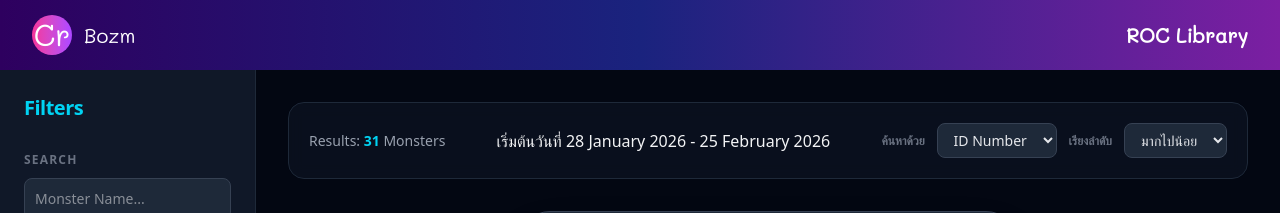
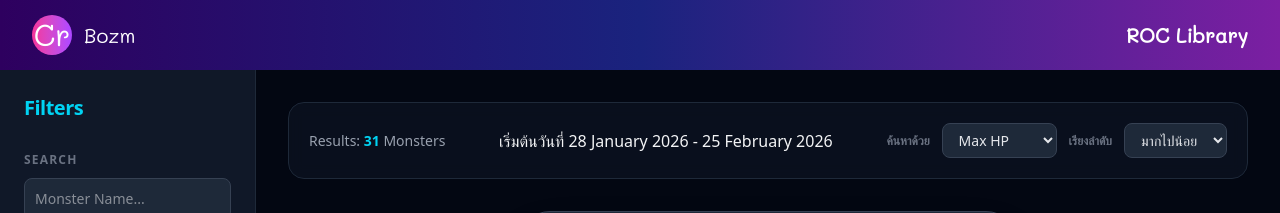
Before and after one commit to Suphanat-th/ROC_Library, a Next.js app in the folder roc-library/: page /monsterx3 in a window 1280 px wide. Shown: the top 213 px of the page. Built offline with nearby package versions, Linux system fonts and the light colour scheme.

Commit message:
remove order by id

```diff
--- a/roc-library/src/app/monsterx3/moster-element.tsx
+++ b/roc-library/src/app/monsterx3/moster-element.tsx
@@ -159,7 +159,6 @@ export default function MonsterEcomDatabase() {
               className="bg-gray-800 border border-gray-700 rounded-lg px-3 py-1.5 text-sm outline-none focus:border-cyan-500 text-gray-200"
               onChange={(e) => setSortBy(e.target.value)}
             >
-              <option value="id">ID Number</option>
               <option value="hp">Max HP</option>
               <option value="lv">Base Level</option>
               <option value="exp">EXP</option>
```
